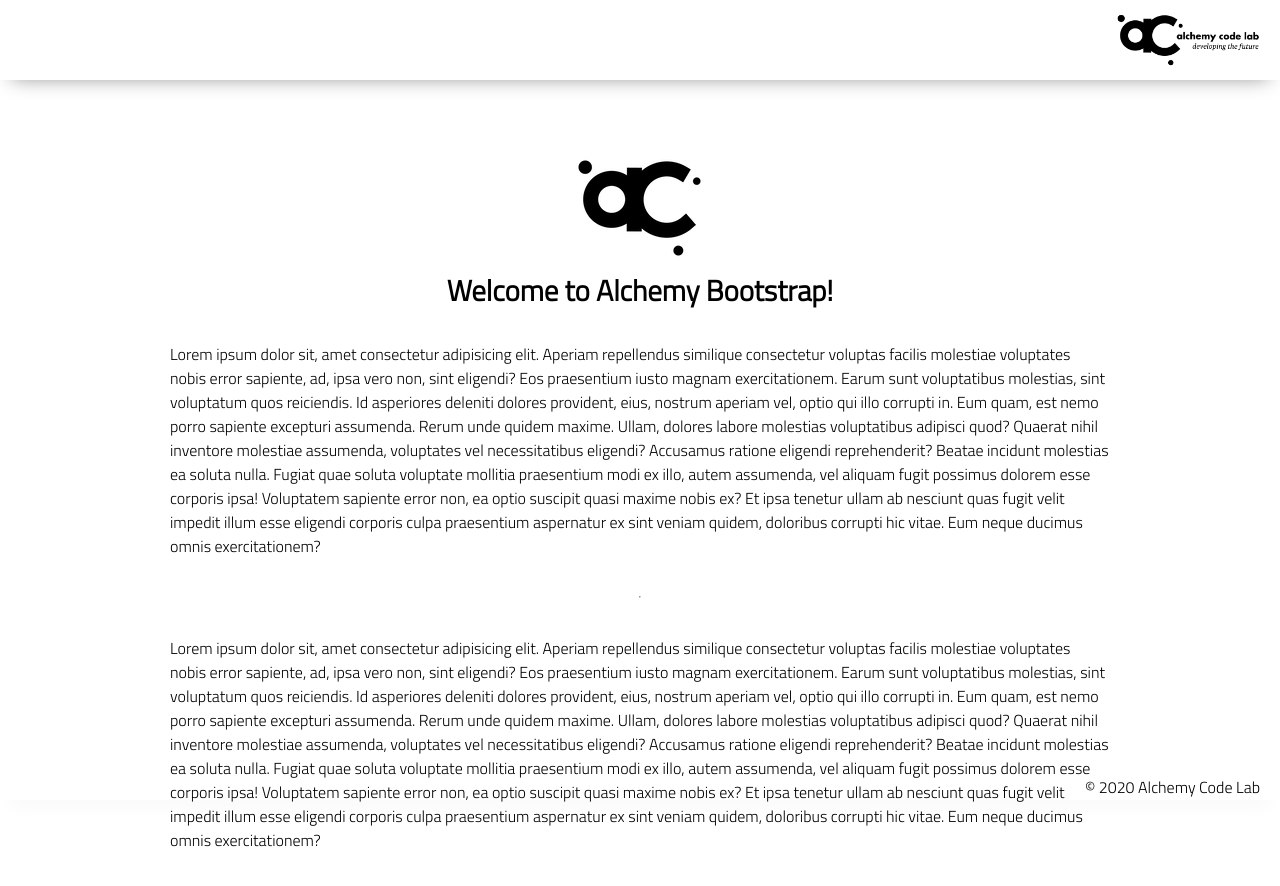
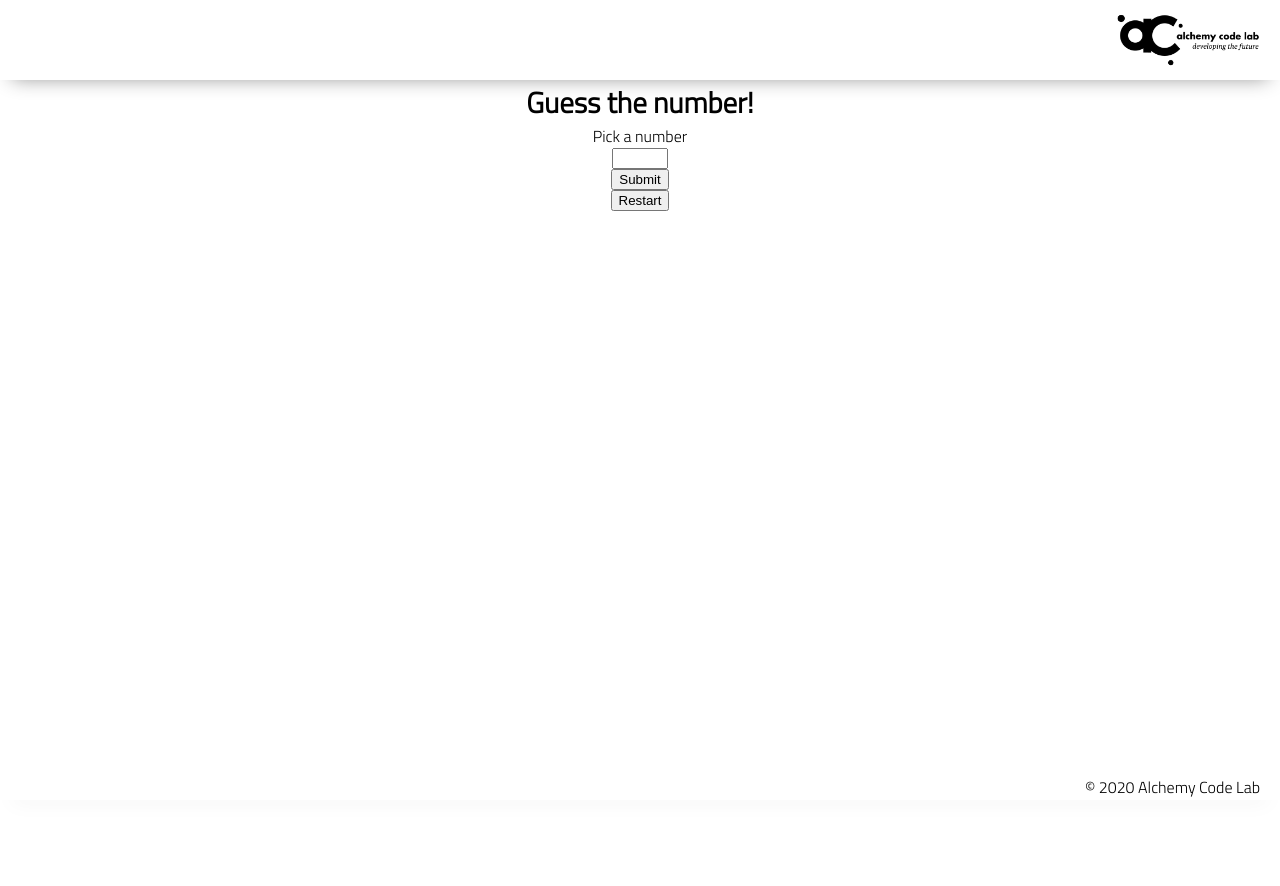
Before and after one commit to maddenlockin/LAB-02-guess-number, a plain HTML site: page index.html in a window 1280 px wide. After the commit the page ends 800 px from the top, so only its background shows below. Drawn offline with Linux system fonts and the light colour scheme.

Commit message:
adds base html and some functions

```diff
--- a/app.js
+++ b/app.js
@@ -1,5 +1,21 @@
 // import functions and grab DOM elements
-
+import { pickNumber , checkNumber } from './func.js';
+// const guess = document.getElementById('');
+const btn = document.getElementById('sub-btn');
+const btnR = document.getElementById('sub-btn');
+// const outDiv = document.getElementById('');
 // initialize state
+let win = 0;
+let lost = 0;
+let guessNum = 5;
+let num = setInterval(pickNumber(), 300000);
 
 // set event listeners to update state and DOM
+btn.addEventListener('click', () =>{
+
+  console.log(num);
+});
+
+btnR.addEventListener('click', () =>{
+    num = setInterval(pickNumber(), 300000);
+});
--- /dev/null
+++ b/func.js
@@ -0,0 +1,13 @@
+export function pickNumber(number){
+    number = Math.ceil(Math.random() * 20);
+
+    return number;
+}
+
+export function checkNumber(number, guess){
+    if (number === guess){
+        return true;
+    } else {
+        return false;
+    }
+}
--- a/index.html
+++ b/index.html
@@ -9,7 +9,7 @@
     <link rel="stylesheet" href="./styles/reset.css">
     <link rel="stylesheet" href="./styles/style.css">
     <link rel="stylesheet" href="./styles/home.css">
-    <title>Document</title>
+    <title>Guess the number!</title>
 </head>
 
 <body>
@@ -19,47 +19,18 @@
         </div>
     </header>
     <main>
-        <section class="main-section">
-            <img class="main-logo" src="assets/alchemy-logo.png" />
+        <class class="main-section">
             <h2>
-                Welcome to Alchemy Bootstrap!
+                Guess the number!
             </h2>
-
-            <p>
-                Lorem ipsum dolor sit, amet consectetur adipisicing elit. Aperiam repellendus similique consectetur
-                voluptas facilis molestiae voluptates nobis error sapiente, ad, ipsa vero non, sint eligendi? Eos
-                praesentium iusto magnam exercitationem.
-                Earum sunt voluptatibus molestias, sint voluptatum quos reiciendis. Id asperiores deleniti dolores
-                provident, eius, nostrum aperiam vel, optio qui illo corrupti in. Eum quam, est nemo porro sapiente
-                excepturi assumenda.
-                Rerum unde quidem maxime. Ullam, dolores labore molestias voluptatibus adipisci quod? Quaerat nihil
-                inventore molestiae assumenda, voluptates vel necessitatibus eligendi? Accusamus ratione eligendi
-                reprehenderit? Beatae incidunt molestias ea soluta nulla.
-                Fugiat quae soluta voluptate mollitia praesentium modi ex illo, autem assumenda, vel aliquam fugit
-                possimus dolorem esse corporis ipsa! Voluptatem sapiente error non, ea optio suscipit quasi maxime nobis
-                ex?
-                Et ipsa tenetur ullam ab nesciunt quas fugit velit impedit illum esse eligendi corporis culpa
-                praesentium aspernatur ex sint veniam quidem, doloribus corrupti hic vitae. Eum neque ducimus omnis
-                exercitationem?
-            </p>
-            <hr />
-            <p>
-                Lorem ipsum dolor sit, amet consectetur adipisicing elit. Aperiam repellendus similique consectetur
-                voluptas facilis molestiae voluptates nobis error sapiente, ad, ipsa vero non, sint eligendi? Eos
-                praesentium iusto magnam exercitationem.
-                Earum sunt voluptatibus molestias, sint voluptatum quos reiciendis. Id asperiores deleniti dolores
-                provident, eius, nostrum aperiam vel, optio qui illo corrupti in. Eum quam, est nemo porro sapiente
-                excepturi assumenda.
-                Rerum unde quidem maxime. Ullam, dolores labore molestias voluptatibus adipisci quod? Quaerat nihil
-                inventore molestiae assumenda, voluptates vel necessitatibus eligendi? Accusamus ratione eligendi
-                reprehenderit? Beatae incidunt molestias ea soluta nulla.
-                Fugiat quae soluta voluptate mollitia praesentium modi ex illo, autem assumenda, vel aliquam fugit
-                possimus dolorem esse corporis ipsa! Voluptatem sapiente error non, ea optio suscipit quasi maxime nobis
-                ex?
-                Et ipsa tenetur ullam ab nesciunt quas fugit velit impedit illum esse eligendi corporis culpa
-                praesentium aspernatur ex sint veniam quidem, doloribus corrupti hic vitae. Eum neque ducimus omnis
-                exercitationem?
-            </p>
+            </class>
+            <label for="num-input">Pick a number</label>
+            <input id="num-input" type="number" max="20" min="0"/>
+            <input type="button" value="Submit" id="sub-btn">
+            <input type="button" value="Restart" id="res-btn">
+            <div id="results"></div>
+            <div id="too-high">You guessed high!</div>
+            <div id="too-low">You guessed low!</div>
 
         </section>
     </main>
--- a/styles/home.css
+++ b/styles/home.css
@@ -1 +1,7 @@
 /* add home page styles here */
+#too-high{
+  display: none;
+}
+#too-low{
+  display: none;
+}
```
